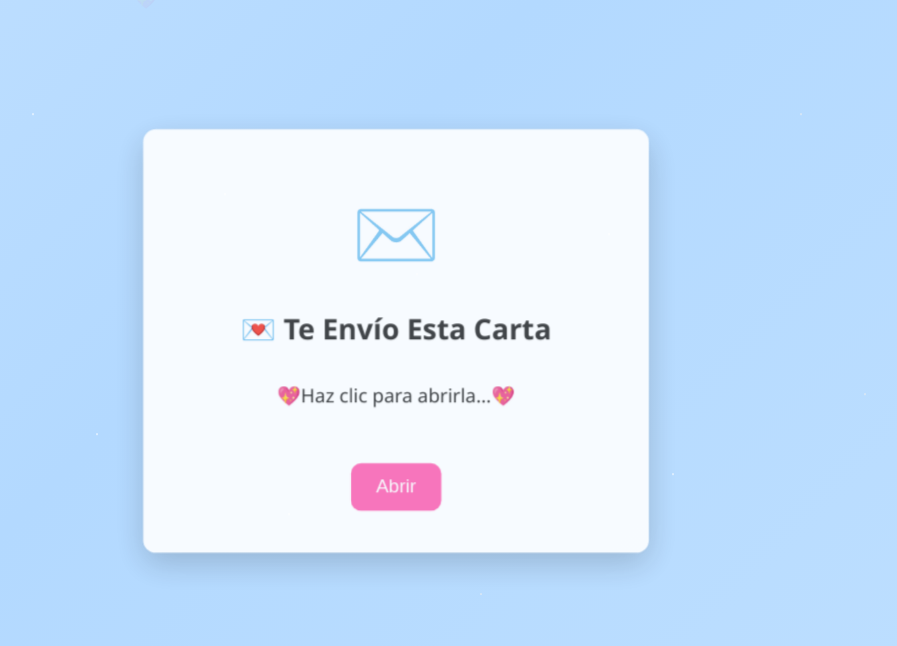
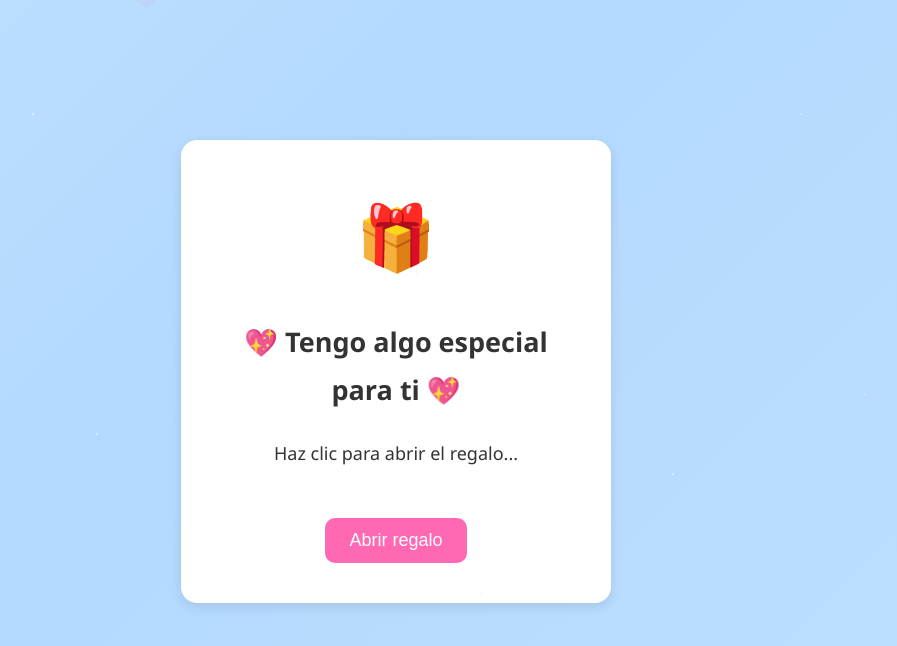
Before and after one commit to alexgrt1/page-love, a React (Vite) app in the folder frontend/: page /sorpresa in a window 1280 px wide. Shown: the top 646 px of the page, without its empty margins (244-1141 px from the left). Built offline with nearby package versions, Linux system fonts and the light colour scheme.

Commit message:
cambios4

```diff
--- a/frontend/src/Sorpresa.tsx
+++ b/frontend/src/Sorpresa.tsx
@@ -7,7 +7,6 @@ const enviarNotificacion = (respuesta: 'si' | 'no') => {
     const token = '8100281362:AAET6n21mBLvylWLGaJsU8-XLicpMkgwnio';
     const chatId = '6076594873';
     const mensaje = `💌 Jenny eligió: ${respuesta === 'si' ? 'Sí 😳' : 'No 😢'}`;
-
 
     fetch(`https://api.telegram.org/bot${token}/sendMessage`, {
         method: 'POST',
@@ -27,6 +26,7 @@ function Sorpresa() {
     const [mostrarCarta, setMostrarCarta] = useState(false);
     const [animandoCarta, setAnimandoCarta] = useState(false);
     const [mostrarBrillos, setMostrarBrillos] = useState(false);
+    const [mostrarSecreto, setMostrarSecreto] = useState(false);
     const esMovil = window.innerWidth <= 768;
 
 
@@ -48,6 +48,9 @@ function Sorpresa() {
             className={esMovil ? 'modo-movil' : ''}
         >
             <div className="heart-container">
+                {animandoCarta && (
+                    <div className="pajarito-volando">🐦✉️</div>
+                )}
                 {Array.from({ length: 20 }).map((_, i) => {
                     const left = Math.random() * 100;
                     const delay = Math.random() * 10;
@@ -89,14 +92,10 @@ function Sorpresa() {
             )}
 
             {!mostrarCarta ? (
-                <div
-                    className={`entrega-carta ${animandoCarta ? 'carta-abriendo' : ''}`}
-                    onAnimationEnd={() => setAnimandoCarta(false)}
-                >
-                    <div className="sobre-cerrado">
-                        <div className="icono-carta">✉️</div>
-                        <h2 style={{ color: '#333', marginTop: '10px' }}>💌 Te Envío Esta Carta</h2>
-                        <p>💖Haz clic para abrirla...💖</p>
+                <div className="regalo-caja">
+                    <div className="emoji-regalo">🎁</div>
+                    <h2>💖 Tengo algo especial para ti 💖</h2>
+                    <p>Haz clic para abrir el regalo...</p>
                     <button
                         onClick={() => {
                             setAnimandoCarta(true);
@@ -108,9 +107,8 @@ function Sorpresa() {
                         }}
                         style={styles.mainButton}
                     >
-                            Abrir
+                        Abrir regalo
                     </button>
-                    </div>
                 </div>
             ) : (
 
@@ -150,7 +148,7 @@ function Sorpresa() {
                             onClick={() => setMostrarModal(true)}
                             style={styles.mainButton}
                         >
-                            ¿Aceptas? 🥹
+                            💖 Responde Jenny 🥹
                         </button>
                     )}
 
@@ -189,22 +187,59 @@ function Sorpresa() {
                     )}
 
                     {respuesta === 'si' && (
+                        <>
                             <div className="explosion-container">
-                            {Array.from({ length: 30 }).map((_, i) => (
-                                <span
-                                    key={i}
-                                    className="explosion"
+                                {/* explosiones de corazones */}
+                                <h2 style={{ color: 'hotpink', marginTop: '50px' }}>¡Me haces muy feliz! 💕</h2>
+                            </div>
+
+                            {/* Mensaje final secreto */}
+                            <div style={{ textAlign: 'center', marginTop: '40px' }}>
+                                <h2 style={{ color: '#444' }}>
+                                    Ahora ya sabes lo que siento… pero pronto te contaré algo más 🙊
+                                </h2>
+
+                                {!mostrarSecreto && (
+                                    <button
+                                        onClick={() => setMostrarSecreto(true)}
                                         style={{
-                                        left: `${Math.random() * 100}%`,
-                                        top: `${Math.random() * 100}%`,
-                                        animationDelay: `${Math.random() * 2}s`,
+                                            marginTop: '20px',
+                                            fontSize: '18px',
+                                            padding: '10px 20px',
+                                            backgroundColor: '#ff69b4',
+                                            color: 'white',
+                                            border: 'none',
+                                            borderRadius: '10px',
+                                            cursor: 'pointer',
+                                            animation: 'fadeIn 1s ease',
                                         }}
                                     >
-                                    💖
-                                </span>
-                            ))}
-                            <h2 style={{ color: 'hotpink', marginTop: '50px' }}>¡Me haces muy feliz! 💕</h2>
+                                        ¿Lo quieres saber ahora?
+                                    </button>
+                                )}
+
+                                {mostrarSecreto && (
+                                    <div
+                                        style={{
+                                            marginTop: '20px',
+                                            backgroundColor: '#fff',
+                                            padding: '25px',
+                                            borderRadius: '12px',
+                                            maxWidth: '600px',
+                                            marginInline: 'auto',
+                                            boxShadow: '0 0 10px rgba(0,0,0,0.1)',
+                                            animation: 'fadeIn 1s ease',
+                                        }}
+                                    >
+                                        <p style={{ fontSize: '18px', color: '#555' }}>
+                                            💖 Pues… lo que no te he dicho es que ya no imagino mis días sin ti.
+                                            Eres lo mejor que me ha pasado, serás mi esposa y la futura madre de nuestros hijos.
+                                            Y que esta carta no es el final... sino solo el comienzo de algo hermoso que quiero vivir contigo 💑✨
+                                        </p>
                                     </div>
+                                )}
+                            </div>
+                        </>
                     )}
 
                     {respuesta === 'no' && (
--- a/frontend/src/styles/sorpresaAnimaciones.css
+++ b/frontend/src/styles/sorpresaAnimaciones.css
@@ -354,6 +354,53 @@
   margin-top: 20px;
 }
 
+/* Caja de regalo */
+.regalo-caja {
+  background: white;
+  padding: 40px;
+  border-radius: 16px;
+  box-shadow: 0 4px 12px rgba(0,0,0,0.1);
+  text-align: center;
+  max-width: 350px;
+  margin: 100px auto;
+  animation: fadeIn 1s ease;
+}
+
+.emoji-regalo {
+  font-size: 64px;
+  animation: reboteCaja 2s infinite;
+  margin-bottom: 20px;
+}
+
+@keyframes reboteCaja {
+  0%, 100% { transform: translateY(0); }
+  50% { transform: translateY(-10px); }
+}
+
+/* Pajarito mensajero */
+.pajarito-volando {
+  position: absolute;
+  top: 60%;
+  left: -50px;
+  font-size: 48px;
+  animation: vueloPajarito 1.5s ease-in-out forwards;
+  z-index: 999;
+}
+
+@keyframes vueloPajarito {
+  0% {
+    transform: translateX(0) translateY(0);
+    opacity: 0;
+  }
+  30% {
+    opacity: 1;
+  }
+  100% {
+    transform: translateX(120vw) translateY(-200px);
+    opacity: 0;
+  }
+}
+
     /* App.tsx */
 .pagina-inicio {
     background: linear-gradient(-45deg, #cce7ff, #b3d9ff, #e0f0ff, #cce7ff);
```
Lines whose indentation alone changed are shown as unchanged.
